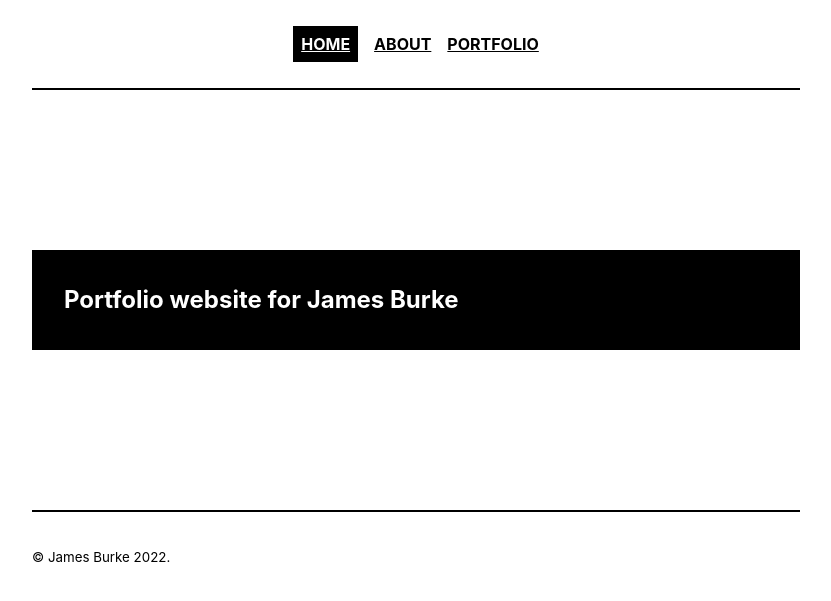
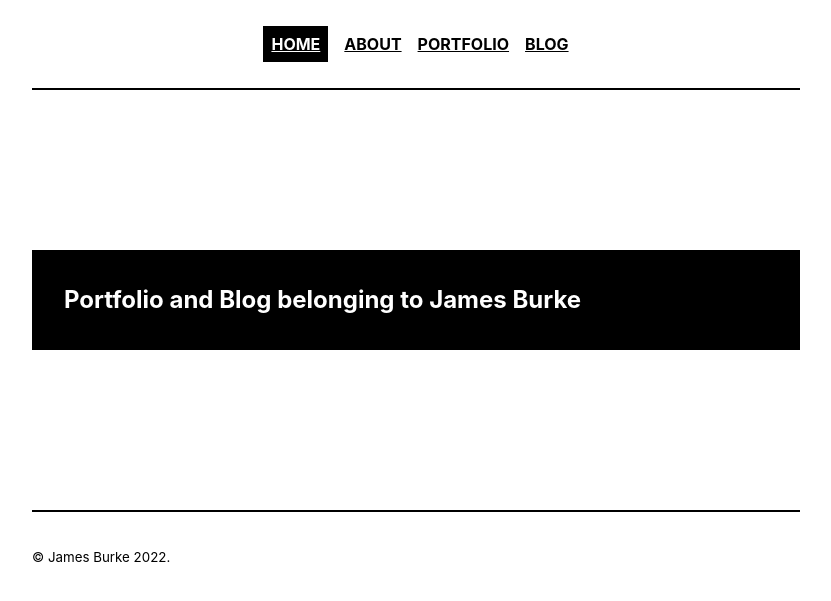
Before and after one commit to jburke234/jburke234.github.io, a Jekyll site: the page built from index.html, in a window 1280 px wide. Shown: the top 601 px of the page, without its empty margins (224-1055 px from the left). Built offline with Jekyll 4.4.1, drawn with Linux system fonts in a browser that asks for light colours; the list of posts is cut into pages by our own code.

Commit message:
nav changes

```diff
--- a/_config.yml
+++ b/_config.yml
@@ -1,10 +1,7 @@
 site: James Burke
 url: https://jamesburke.dev/
 title: James Burke
-description: Portfolio website for James Burke
-twitter:
-  username: yourusername
-  card: summary
+description: Portfolio and Blog belonging to James Burke
 
 permalink: pretty
 
--- a/_includes/navigation.html
+++ b/_includes/navigation.html
@@ -2,6 +2,7 @@
   <ul>
     <li><a href="/" {% if page.url == "/" %}class="active"{% endif %}>Home</a></li>
     <li><a href="/about" {% if page.url == "/about" %}class="active"{% endif %}>About</a></li>
-    <li><a href="/projects" {% if page.url == "/projects" %}class="active"{% endif %}>Portfolio</a></li>
+    <li><a href="/portfolio" {% if page.url == "/portfolio" %}class="active"{% endif %}>Portfolio</a></li>
+    <li><a href="/blog" {% if page.url == "/blog" %}class="active"{% endif %}>Blog</a></li>
   </ul>
 </nav>
```
